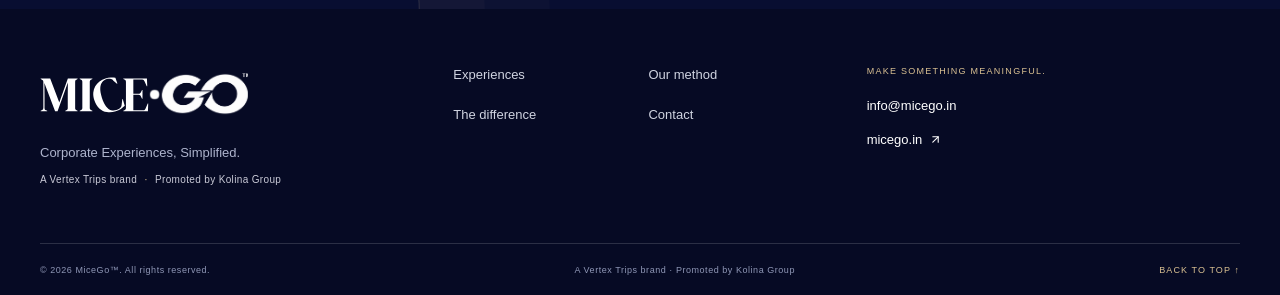
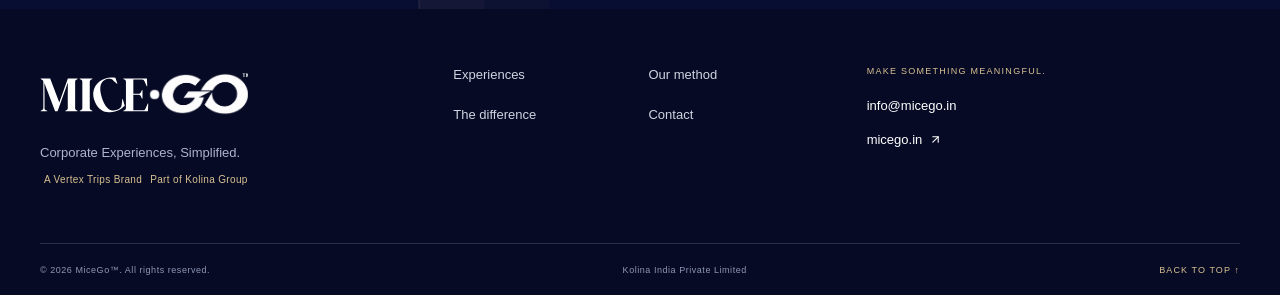
Before and after one commit to Kolina-India/micego, a Next.js app: page / in a window 1280 px wide. Shown: the part 5839-6134 px from the top of the page. Built offline with nearby package versions, Linux system fonts and the light colour scheme.

Commit message:
brand(web): adopt approved footer brand hierarchy

```diff
--- a/src/app/page.tsx
+++ b/src/app/page.tsx
@@ -178,11 +178,11 @@ export default function HomePage() {
 
       <footer className="footer">
         <div className="container footer-top">
-          <div className="footer-brand"><a className="logo logo-light" href="#top" aria-label="MiceGo home"><span className="logo-crop"><img src="/public/micego-logo.svg" alt="MiceGo" width="258" height="86" /></span></a><p>Corporate Experiences, Simplified.</p><p className="brand-attribution">A Vertex Trips brand <span aria-hidden="true">·</span> Promoted by Kolina Group</p></div>
+          <div className="footer-brand"><a className="logo logo-light" href="#top" aria-label="MiceGo home"><span className="logo-crop"><img src="/public/micego-logo.svg" alt="MiceGo" width="258" height="86" /></span></a><p>Corporate Experiences, Simplified.</p><div className="brand-attribution"><span className="brand-parent">A Vertex Trips Brand</span><span className="brand-group">Part of Kolina Group</span></div></div>
           <div className="footer-links"><a href="#experiences">Experiences</a><a href="#method">Our method</a><a href="#difference">The difference</a><a href="#enquiry">Contact</a></div>
           <div className="footer-contact"><span>MAKE SOMETHING MEANINGFUL.</span><a href="mailto:info@micego.in">info@micego.in</a><a href="https://micego.in">micego.in <ArrowUpRight size={13} /></a></div>
         </div>
-        <div className="container footer-bottom"><span>© {new Date().getFullYear()} MiceGo™. All rights reserved.</span><span>A Vertex Trips brand · Promoted by Kolina Group</span><a href="#top">BACK TO TOP ↑</a></div>
+        <div className="container footer-bottom"><span>© {new Date().getFullYear()} MiceGo™. All rights reserved.</span><span>Kolina India Private Limited</span><a href="#top">BACK TO TOP ↑</a></div>
       </footer>
     </main>
   );
```
